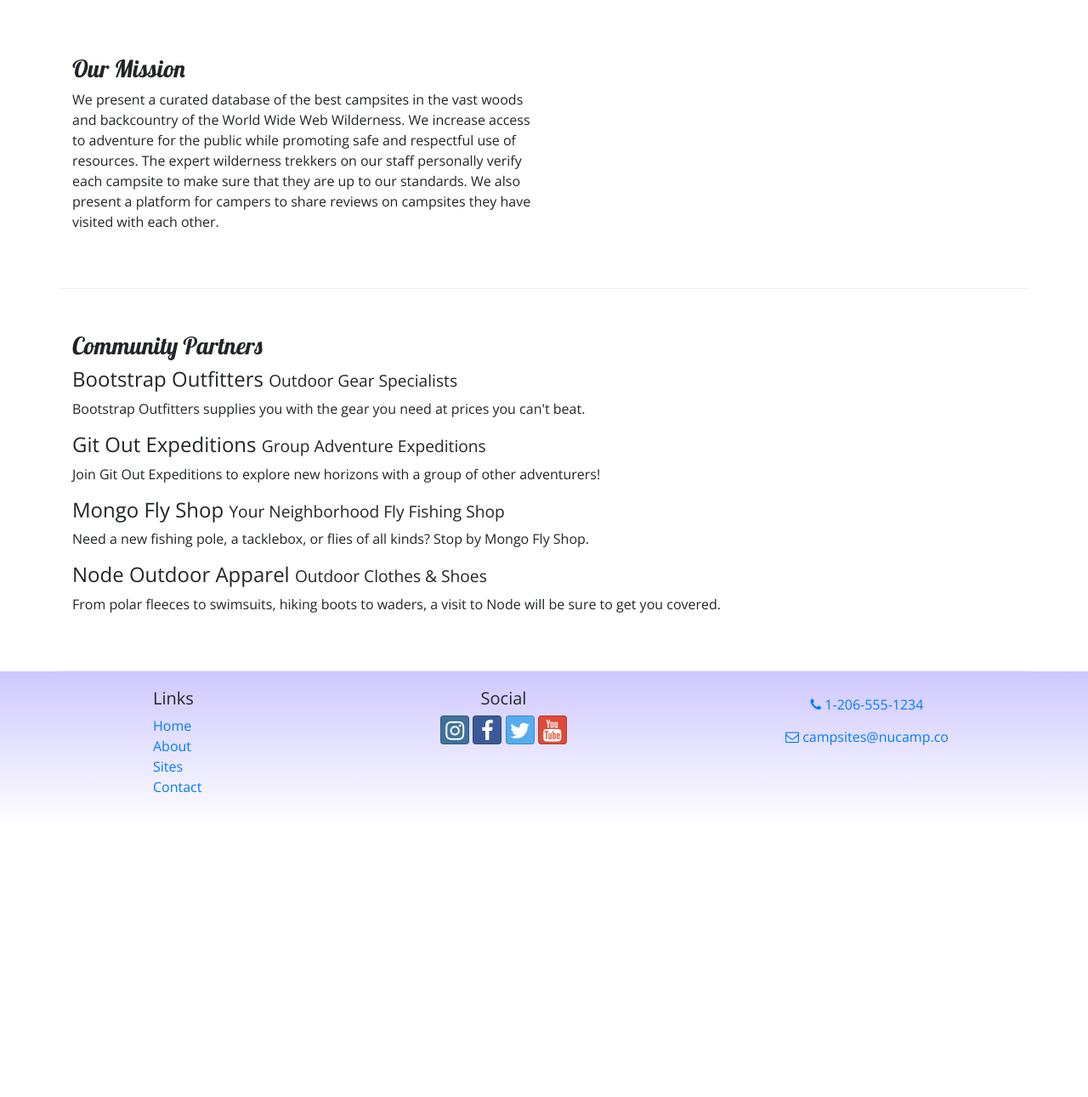
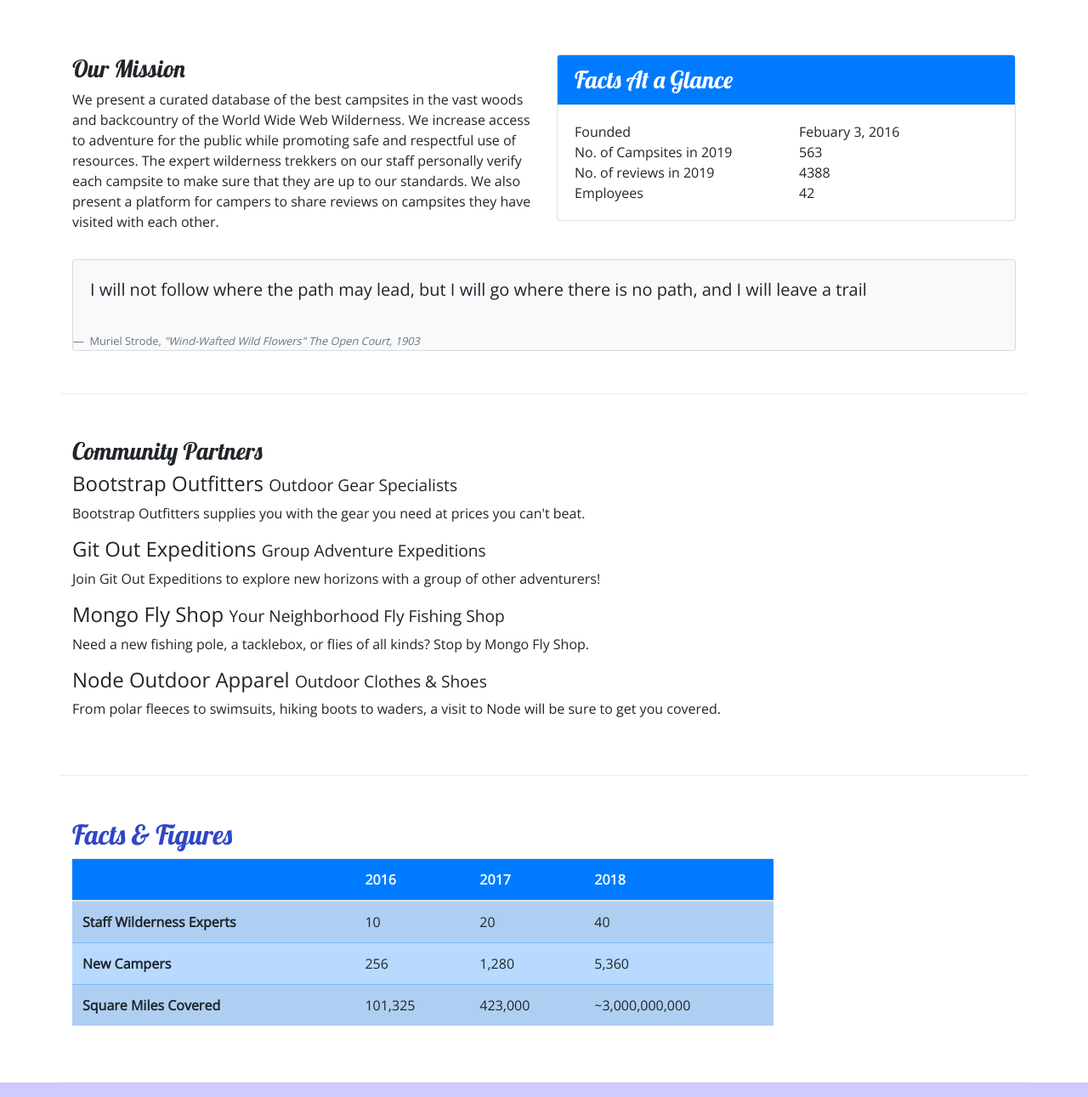
Before and after one commit to christiane-villaroel/Bootstap-Project-Practice, a website: page aboutus.html in a window 1280 px wide. Shown: the part 340-1631 px from the top of the page at 85% size. Before the commit the page ends 1314 px from the top, so only its background shows below. Drawn offline with nearby package versions, Linux system fonts and the light colour scheme.

Commit message:
Tables and Cards

```diff
--- a/CSS/styles.css
+++ b/CSS/styles.css
@@ -14,7 +14,7 @@ header h2 {
     color: #CEC8FF;
 }
 
-footer {
+.site-footer {
     background-image: linear-gradient(#CEC8FF, white);
     padding: 20px 0;
 }
--- a/aboutus.html
+++ b/aboutus.html
@@ -67,6 +67,35 @@
                             <h3>Our Mission</h3>
                             <p>We present a curated database of the best campsites in the vast woods and backcountry of the World Wide Web Wilderness. We increase access to adventure for the public while promoting safe and respectful use of resources. The expert wilderness trekkers on our staff personally verify each campsite to make sure that they are up to our standards. We also present a platform for campers to share reviews on campsites they have visited with each other.</p>
                     </div>
+                    <div class="col-sm-6">
+                        <div class="card">
+                                <h3 class="card-header bg-primary text-white">Facts At a Glance</h3>
+                                <div class="card-body">
+                                        <div class="row">
+                                                <div class="col-6"> Founded</div>
+                                                <div class="col-6">Febuary 3, 2016</div>
+                                                <div class="col-6"> No. of Campsites in 2019</div>
+                                                <div class="col-6">563</div>
+                                                <div class="col-6">No. of reviews in 2019</div>
+                                                <div class="col-6">4388 </div>
+                                                <div class="col-6">Employees</div>
+                                                <div class="col-6">42</div>
+                                        </div>
+                                </div>
+                        </div>
+                    </div>
+                    <div class="col">
+                        <div class="card bg-light mt-3">
+                                <blockquote class="blockquote card-body">
+                                        <p class="mb-0">I will not follow where the path may lead, but I will go where there is no path, and I will leave a trail</p>
+                                </blockquote>
+                                <footer class="blockquote-footer"> Muriel Strode,
+                                        <cite title="Source Title">"Wind-Wafted Wild Flowers"
+                                                The Open Court, 1903
+                                        </cite>
+                                </footer>
+                        </div>
+                    </div>
             </div>
 
             <div class="row row-content">
@@ -82,9 +111,46 @@
                             <p class="d-none d-sm-block" >From polar fleeces to swimsuits, hiking boots to waders, a visit to Node will be sure to get you covered.</p>
                     </div>
             </div>
+            <div class="row row-content">
+                <div class="col-sm-9">
+                        <h2> Facts &amp; Figures</h2>
+                        <div class="table-responsive">
+                                <table class="table table-striped">
+                                        <thead>
+                                             <tr class="bg-primary text-light">
+                                                <th></th>
+                                                <th>2016</th>
+                                                <th>2017</th>
+                                                <th>2018</th>
+                                             </tr>
+                                        </thead>
+                                        <tbody class="table-primary">
+                                                <tr>
+                                                        <th>Staff Wilderness Experts</th>
+                                                        <td>10</td>
+                                                        <td>20</td>
+                                                        <td>40</td>
+                                                </tr>
+                                                <tr>
+                                                        <th>New Campers</th>
+                                                        <td>256</td>
+                                                        <td>1,280</td>
+                                                        <td>5,360</td>
+                                                </tr>
+                                                <tr>
+                                                        <th>Square Miles Covered</th>
+                                                        <td>101,325</td>
+                                                        <td>423,000</td>
+                                                        <td>~3,000,000,000</td>
+                                                </tr>
+                                        </tbody>
+                                </table>
+                        </div>
+                </div>
+            </div>
     </div>
 
-    <footer>
+    <footer class="site-footer">
             <div class="container">
                     <div class="row">
                             <div class="col-4 col-sm-2 offset-1">
```
Also changed, not shown: contactus.html (+1 -1 lines), index.html (+1 -1 lines).
